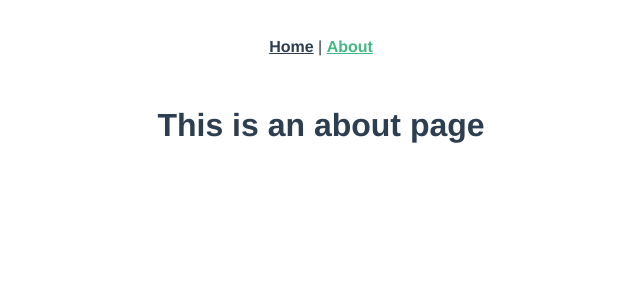
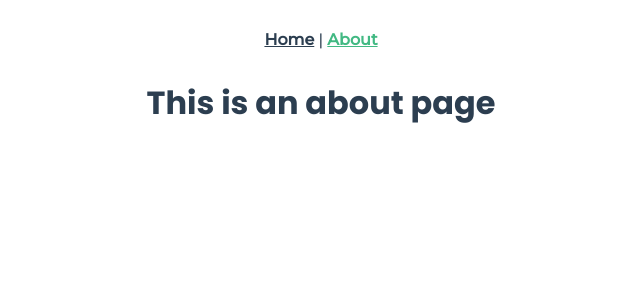
Before and after one commit to gabrielcaiana/Challenge-Trainee-s, a Vue app: page /#/about in a window 1280 px wide. Shown: the top 300 px of the page, without its empty margins (319-959 px from the left). Built offline with nearby package versions, Linux system fonts and the light colour scheme.

Commit message:
configurando tipografia do projeto

```diff
--- /dev/null
+++ b/public/global.css
@@ -0,0 +1,12 @@
+* {
+ padding: 0;
+ margin: 0;
+}
+
+h1,h2,h3,h4,h5,h6 {
+ font-family: 'Poppins', sans-serif;
+}
+
+p, span, a {
+ font-family: 'Montserrat', sans-serif;
+}
--- a/public/index.html
+++ b/public/index.html
@@ -5,6 +5,8 @@
     <meta http-equiv="X-UA-Compatible" content="IE=edge">
     <meta name="viewport" content="width=device-width,initial-scale=1.0">
     <link rel="icon" href="<%= BASE_URL %>favicon.ico">
+    <link href="https://fonts.googleapis.com/css2?family=Montserrat:wght@300;400;500&family=Poppins:wght@600;700&display=swap" rel="stylesheet">
+    <link rel="stylesheet" href="./global.css">
     <title><%= htmlWebpackPlugin.options.title %></title>
   </head>
   <body>
```
Also changed, not shown: 1 other file (tests, documents, lock files or other folders).
